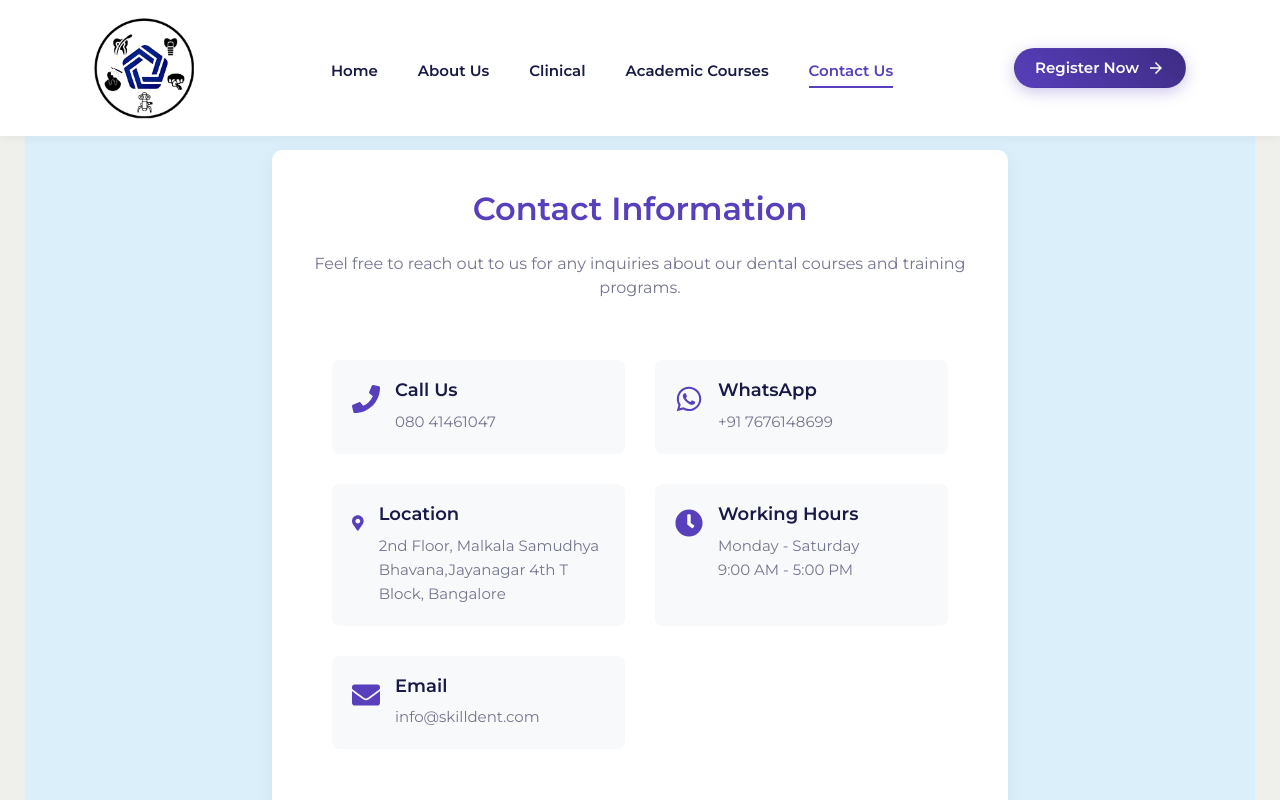
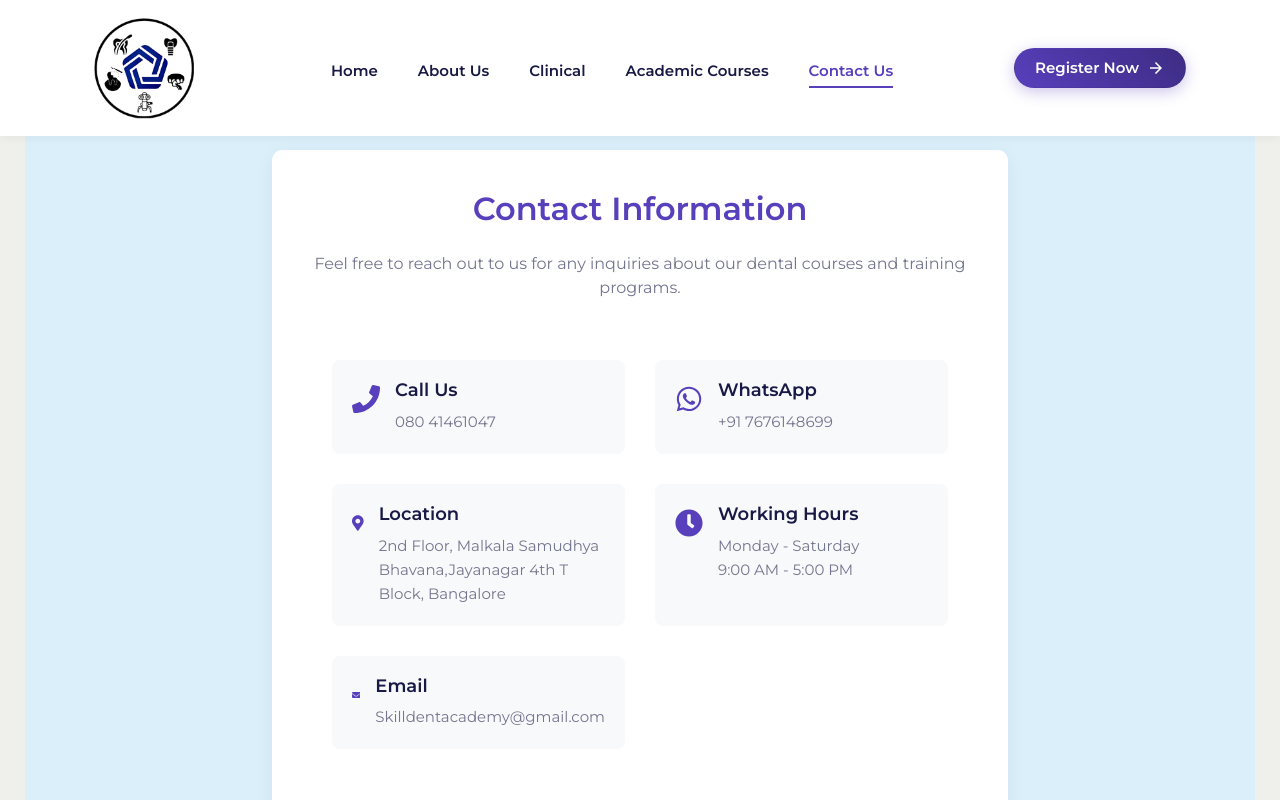
Before and after one commit to kiran-1505/skilldent, a React (Create React App) app: page /#/contact in a window 1280 px wide. Shown: the top 800 px of the page. Built offline with nearby package versions, Linux system fonts and the light colour scheme.

Commit message:
Update Contactus.js

```diff
--- a/src/pages/Contact/Contactus.js
+++ b/src/pages/Contact/Contactus.js
@@ -53,7 +53,7 @@ const Contactus = () => {
                                         <FaEnvelope className="icon" />
                                         <div className="info-content">
                                             <h4>Email</h4>
-                                            <p>info@skilldent.com</p>
+                                            <p>Skilldentacademy@gmail.com</p>
                                         </div>
                                     </div>
                                 </div>
```
